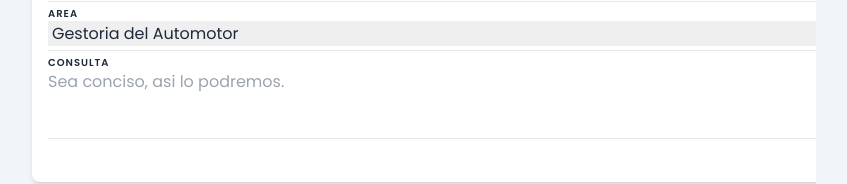
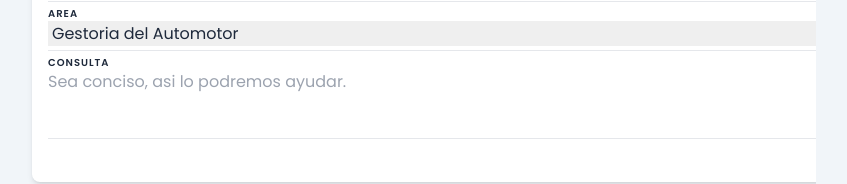
Before and after one commit to JohnCrossRollOn/app-roldan-asociadas, a React (Vite) app: page / in a window 1280 px wide. Shown: the part 1842-2026 px from the top of the page, without its empty margins (224-1071 px from the left). Built offline with nearby package versions, Linux system fonts and the light colour scheme; the HTML template or start-up script is replaced by a standard one.

Commit message:
3 files modified

```diff
--- a/src/components/Landing/Contact.jsx
+++ b/src/components/Landing/Contact.jsx
@@ -11,7 +11,6 @@ const Card = ({ children }) => {
 const Input = ({
   type,
   id,
-  form,
   place,
   label,
   className,
@@ -131,7 +130,7 @@ const ContactForm = ({ onSubmit: apply }) => {
             type: 'textarea',
             id: 'value',
             label: 'Consulta',
-            place: 'Sea conciso, asi lo podremos.',
+            place: 'Sea conciso, asi lo podremos ayudar.',
             className: 'min-h-[4rem] max-h-[5rem] w-full',
           }}
         />
--- a/src/components/Landing/Services.jsx
+++ b/src/components/Landing/Services.jsx
@@ -72,7 +72,7 @@ export default () => {
     <>
       <Hr>SERVICIOS</Hr>
       <a
-        href={`services_card_${position}`}
+        href={`#services_card_${position}`}
         onClick={() => {
           setPosition(position + 1);
         }}
--- a/src/components/Nav.jsx
+++ b/src/components/Nav.jsx
@@ -1,13 +1,16 @@
+import { Link } from 'react-router-dom';
 import Logo from './Logo';
 
 export default () => (
   <nav className="flex bg-white gap-4 text-lg py-2 px-4 md:px-16 shadow-md sticky top-0 items-center select-none rounded-b-xl z-50 justify-between">
+    <Link to="/">
       <div className="flex flex-row gap-4 text-xl font-semibold items-center">
         <Logo className="h-8" />
         <span className="">
           Roldan <span className="font-light text-xl">y</span> asociadas
         </span>
       </div>
+    </Link>
     <ul className="flex-row gap-4 hidden sm:flex">
       <li>
         <a href="#servicios">Servicios</a>
```
Lines whose indentation alone changed are shown as unchanged.
